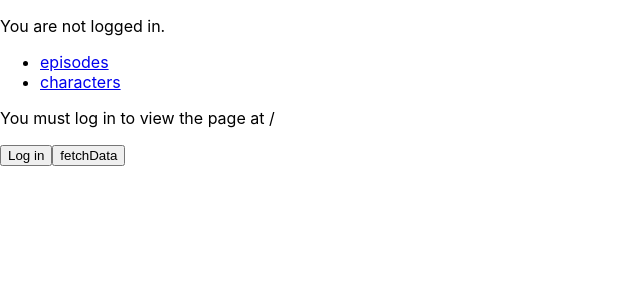
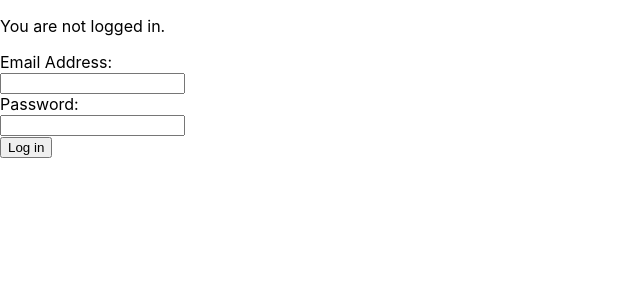
Before and after one commit to alex0ne/SWAPP, a React (Create React App) app: page /login in a window 1280 px wide. Shown: the top 300 px of the page, without its empty margins (0-640 px from the left). Built offline with nearby package versions, Linux system fonts and the light colour scheme.

Commit message:
authentication added

```diff
--- a/src/App.js
+++ b/src/App.js
@@ -1,19 +1,32 @@
 import React from 'react';
 import './App.css';
-import {
-  BrowserRouter as Router,
-} from "react-router-dom";
+import { BrowserRouter as Router } from 'react-router-dom';
 import Navigation from './components/Navigation';
-import AuthButton from './components/AuthButton';
 import Routes from './routes';
+import { AuthService } from './services/auth';
 
 function App() {
+  const authService = new AuthService();
   return (
     <Router>
       <div>
-        <AuthButton />
-
-        <Navigation />
+        {authService.isAuthenticated ? (
+          <div>
+            <p>
+              Welcome!{' '}
+              <button
+                onClick={() => {
+                  authService.signout();
+                }}
+              >
+                Sign out
+              </button>
+            </p>
+            <Navigation />
+          </div>
+        ) : (
+          <p>You are not logged in.</p>
+        )}
 
         <Routes />
       </div>
--- a/src/components/AuthButton.jsx
+++ /dev/null
@@ -1,24 +0,0 @@
-import React from 'react';
-import {
-  useHistory,
-} from "react-router-dom";
-import { fakeAuth } from '../services/auth'
-
-export default function AuthButton() {
-    let history = useHistory();
-
-    return fakeAuth.isAuthenticated ? (
-      <p>
-        Welcome!{" "}
-        <button
-          onClick={() => {
-            fakeAuth.signout(() => history.push("/"));
-          }}
-        >
-          Sign out
-        </button>
-      </p>
-    ) : (
-      <p>You are not logged in.</p>
-    );
-  }
--- /dev/null
+++ b/src/components/LoginForm.jsx
@@ -0,0 +1,50 @@
+import React from 'react';
+import { AuthService } from '../services/auth';
+
+export default class Loginform extends React.Component {
+  constructor(props) {
+    super(props);
+    this.state = {
+      email: '',
+      password: ''
+    };
+
+    this.handleChange = this.handleChange.bind(this);
+    this.handleSubmit = this.handleSubmit.bind(this);
+  }
+
+  authService = new AuthService();
+
+  signIn = async () => {
+    await this.authService.signIn(this.state.email, this.state.password);
+  };
+
+  handleChange(event) {
+    const target = event.target;
+    const value = target.value;
+    const name = target.name;
+
+    this.setState({
+      [name]: value
+    });
+  }
+
+  handleSubmit(event) {
+    event.preventDefault();
+    console.log(this.state);
+
+    this.signIn();
+  }
+
+  render() {
+    return (
+      <form onSubmit={this.handleSubmit}>
+        <label>Email Address:</label> <br />
+        <input type='email' name='email' value={this.state.value} onChange={this.handleChange} required /> <br />
+        <label>Password:</label> <br />
+        <input type='password' name='password' value={this.state.value} onChange={this.handleChange} required /> <br />
+        <input type='submit' value='Log in' />
+      </form>
+    );
+  }
+}
--- a/src/pages/Episodes.jsx
+++ b/src/pages/Episodes.jsx
@@ -1,18 +1,30 @@
-import React from 'react'
-import {Link} from 'react-router-dom'
+import React from 'react';
+import EpisodesService from '../services/Episodes';
 
-export default function Episodes() {
+export default class Episodes extends React.Component {
+  state = {
+    episodes: []
+  };
+
+  episodesService = new EpisodesService();
+
+  async componentDidMount() {
+    const episodes = await this.episodesService.getEpisodes();
+    this.setState({ episodes });
+  }
+
+  render() {
     return (
-        <div>
-            Episodes page
-            <div>
-                <li>
-                    <Link to="/episodes/1">Episode one</Link>
-                </li>
-                <li>
-                    <Link to="/episodes/2">Episode two</Link>
-                </li>
-            </div>
-        </div>
-    )
+      <div>
+        Episodes page
+        {this.state.episodes.map(episode => (
+          <li key={episode.node.episodeId}>
+            episode: {episode.node.episodeId} <br />
+            title: {episode.node.title} <br />
+            <img width='300px' src={episode.node.image} alt={episode.node.title} />
+          </li>
+        ))}
+      </div>
+    );
+  }
 }
--- a/src/pages/Login.jsx
+++ b/src/pages/Login.jsx
@@ -1,86 +1,14 @@
-import React, { useState }from 'react'
-import { useHistory,useLocation } from 'react-router-dom'
-import { fakeAuth } from '../services/auth'
-import ApolloClient from 'apollo-boost';
-import { gql } from "apollo-boost";
-
+import React from 'react';
+import { AuthService } from '../services/auth';
+import LoginForm from '../components/LoginForm';
 
 export default function Login() {
-    let history = useHistory();
-    let location = useLocation();
-    const [episodes, setEpisodes] = useState([])
-
-    let { from } = location.state || { from: { pathname: "/" } };
-    let login = () => {
-      fakeAuth.authenticate(() => {
-        history.replace(from);
-      });
-    };
-
-    const client = new ApolloClient({
-        uri: 'http://softuni-swapp-212366186.eu-west-1.elb.amazonaws.com/graphql',
-      });
-    const fetchData = () => {
-        client.mutate({
-            mutation: gql`
-            mutation {
-                signIn(email:"demo@st6.io", password:"demo1234") {
-                  token
-                }
-              }
-            `
-        })
-        .then(result => {
-            const newClient = new ApolloClient({
-                uri: 'http://softuni-swapp-212366186.eu-west-1.elb.amazonaws.com/graphql',
-                request: (operation) => {
-                    const token = result.data.signIn.token
-                    operation.setContext({
-                    headers: {
-                        authorization: token ? `Bearer ${token}` : ''
-                    }
-                    })
-                }
-            });
-            newClient.query({
-                query: gql`
-                query {
-                    allEpisodes(first: 5) {
-                      edges {
-                        cursor,
-                        node {
-                          episodeId,
-                          title,
-                          openingCrawl,
-                          image,
-                          director,
-                          releaseDate
-                        }
-                      },
-                      pageInfo {
-                        hasNextPage,
-                        endCursor
-                      },
-                      totalCount
-                    }
-                  }
-                `
-            }).then(result => setEpisodes(result.data.allEpisodes.edges))
-        } )
-    }
-
-
-    return (
-        <div>
-        <p>You must log in to view the page at {from.pathname}</p>
-        <button onClick={login}>Log in</button>
-        <button onClick={fetchData}>fetchData</button>
-        {episodes.map(episode =>
-            <li key={episode.node.episodeId}>
-                episode: {episode.node.episodeId} <br/>
-                title: {episode.node.title} <br/>
-                <img width='300px' src={episode.node.image} alt={episode.node.title}/>
-            </li>)}
-        </div>
-    );
+  const authService = new AuthService();
+  return (
+    <div>
+      {!authService.isAuthenticated ? (
+        <LoginForm/>
+      ) : null}
+    </div>
+  );
 }
--- a/src/routes/PrivateRoute.jsx
+++ b/src/routes/PrivateRoute.jsx
@@ -1,21 +1,19 @@
 import React from 'react';
-import {fakeAuth} from '../services/auth'
-import {
-  Route,
-  Redirect
-} from "react-router-dom";
+import { AuthService } from '../services/auth';
+import { Route, Redirect } from 'react-router-dom';
 
 export default function PrivateRoute({ children, ...rest }) {
+  const authService = new AuthService();
   return (
     <Route
       {...rest}
       render={({ location }) =>
-          fakeAuth.isAuthenticated ? (
+        authService.isAuthenticated ? (
           children
         ) : (
           <Redirect
             to={{
-                pathname: "/login",
+              pathname: '/login',
               state: { from: location }
             }}
           />
--- /dev/null
+++ b/src/services/Episodes.js
@@ -0,0 +1,43 @@
+import ApolloClient from 'apollo-boost';
+import { gql } from 'apollo-boost';
+
+export default class EpisodesService {
+  client = new ApolloClient({
+    uri: 'http://softuni-swapp-212366186.eu-west-1.elb.amazonaws.com/graphql',
+    request: operation => {
+      const token = sessionStorage.token;
+      operation.setContext({
+        headers: {
+          authorization: token ? `Bearer ${token}` : ''
+        }
+      });
+    }
+  });
+  getEpisodes = async () => {
+    const response = await this.client.query({
+      query: gql`
+        query {
+          allEpisodes(first: 5) {
+            edges {
+              cursor
+              node {
+                episodeId
+                title
+                openingCrawl
+                image
+                director
+                releaseDate
+              }
+            }
+            pageInfo {
+              hasNextPage
+              endCursor
+            }
+            totalCount
+          }
+        }
+      `
+    });
+    return response.data.allEpisodes.edges;
+  };
+}
--- a/src/services/auth.js
+++ b/src/services/auth.js
@@ -1,11 +1,30 @@
-export const fakeAuth = {
-    isAuthenticated: false,
-    authenticate(cb) {
-      fakeAuth.isAuthenticated = true;
-      setTimeout(cb, 100); // fake async
-    },
-    signout(cb) {
-      fakeAuth.isAuthenticated = false;
-      setTimeout(cb, 100);
-    }
-  };
+import ApolloClient from 'apollo-boost';
+import { gql } from 'apollo-boost';
+
+export class AuthService {
+  isAuthenticated = sessionStorage.token ? true : false;
+  signIn(username, password) {
+    const client = new ApolloClient({
+      uri: 'http://softuni-swapp-212366186.eu-west-1.elb.amazonaws.com/graphql'
+    });
+    // email: "demo@st6.io", password: "demo1234"
+    client
+      .mutate({
+        mutation: gql`
+          mutation {
+              signIn(email: "${username}", password: "${password}") {
+              token
+            }
+          }
+        `
+      })
+      .then(result => {
+        sessionStorage.token = result.data.signIn.token;
+        window.location = '/episodes';
+      });
+  }
+  signout() {
+    sessionStorage.clear();
+    window.location = '/login';
+  }
+}
```
Also changed, not shown: package.json (+7 -0 lines). Lines whose indentation alone changed are shown as unchanged.
